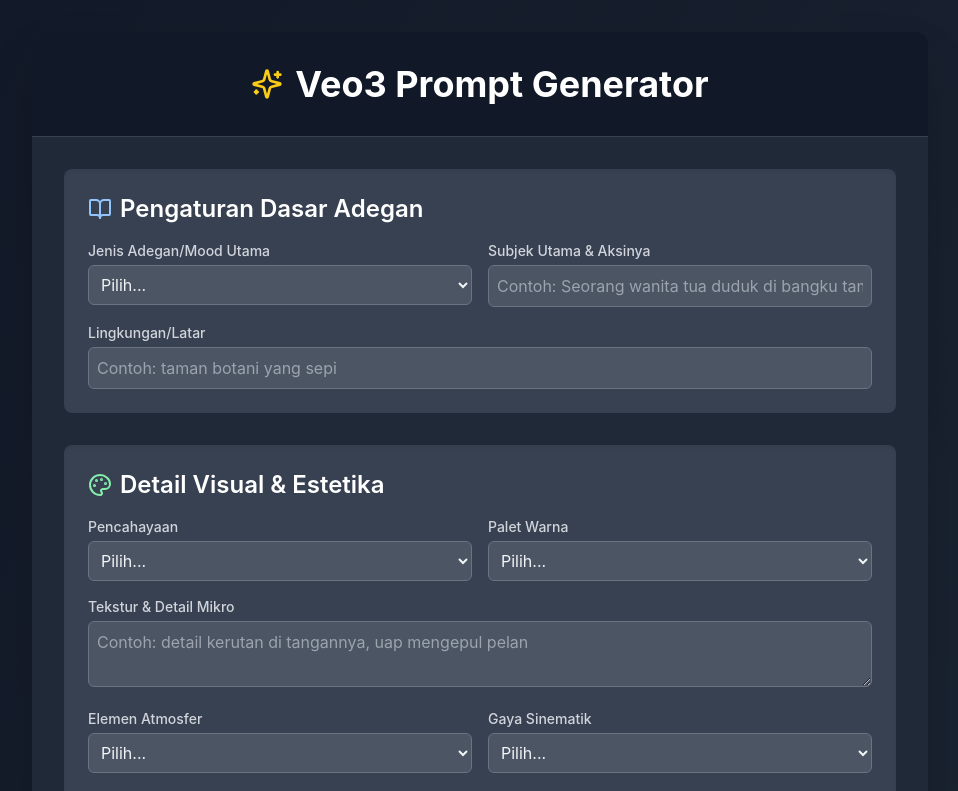
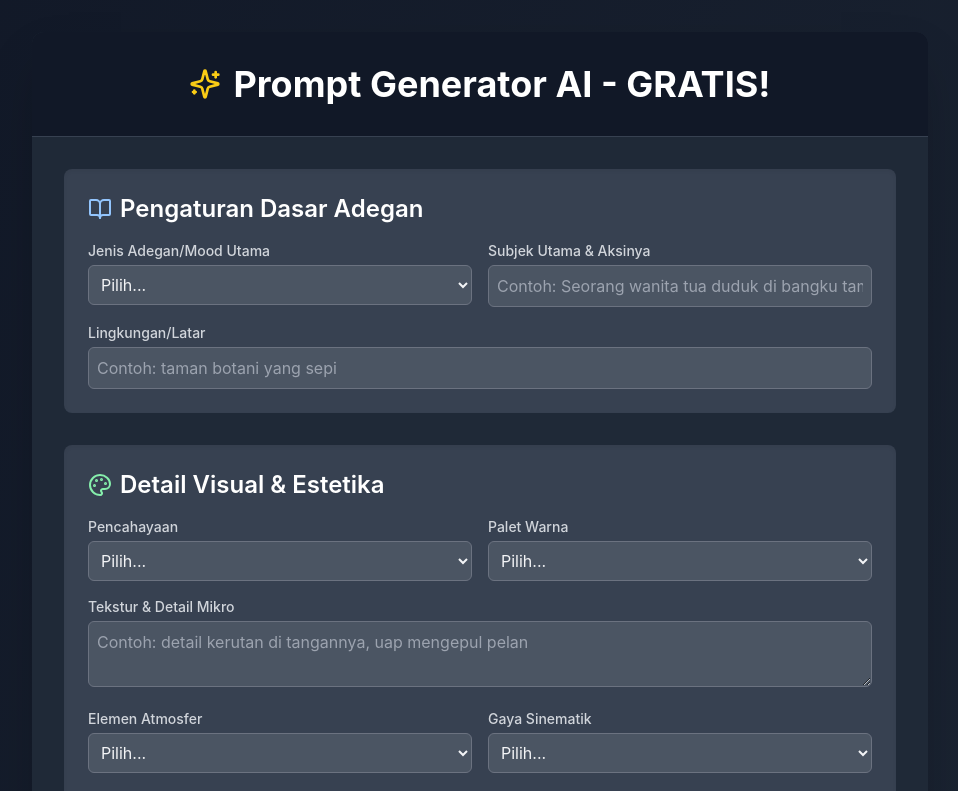
Before and after one commit to 10k2025/Prompt-Generator-AI, a React (Create React App) app: page / in a window 1280 px wide. Shown: the top 791 px of the page, without its empty margins (160-1118 px from the left). Built offline with nearby package versions, Linux system fonts and the light colour scheme.

Commit message:
Update App.js

```diff
--- a/src/App.js
+++ b/src/App.js
@@ -163,7 +163,7 @@
         <header className="bg-gray-900 p-6 sm:p-8 border-b border-gray-700 flex items-center justify-center">
           <Sparkles className="w-8 h-8 text-yellow-400 mr-3" />
           <h1 className="text-3xl sm:text-4xl font-bold text-center text-white">
-            Veo3 Prompt Generator
+            Prompt Generator AI - GRATIS!
           </h1>
         </header>
 
```
